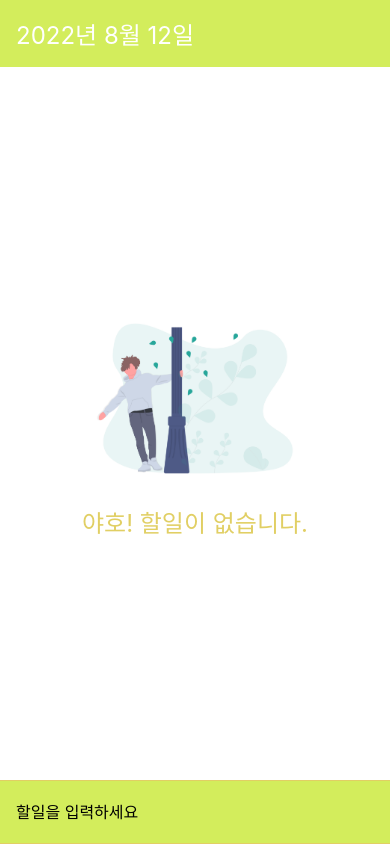
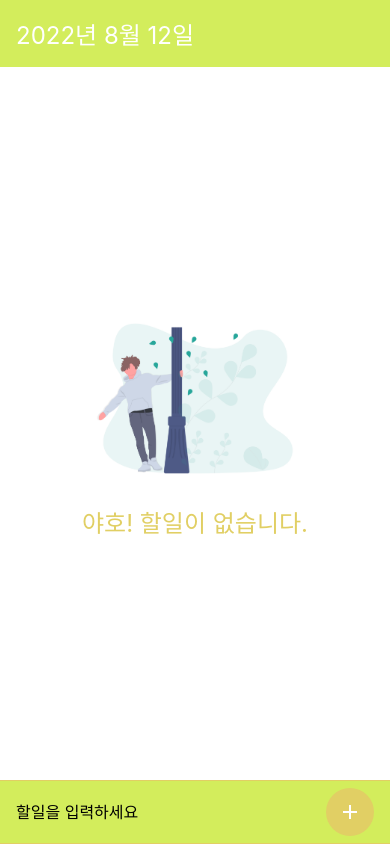
Before and after one commit to star-moon-cloud-k/React-Native_LAB, a React Native app in the folder TodoApp/: screen / in a window 390 px wide. Built offline with nearby package versions, Linux system fonts and the light colour scheme.

Commit message:
add button

```diff
--- a/TodoApp/components/AddTodo.js
+++ b/TodoApp/components/AddTodo.js
@@ -1,5 +1,5 @@
-import React, {useState} from 'react';
-import {View, StyleSheet, TextInput} from 'react-native';
+import React, { useState } from 'react';
+import {View, StyleSheet, TextInput, Image, TouchableOpacity} from 'react-native';
 
 function AddTodo() {
   const [text, setText] = useState('');
@@ -11,8 +11,13 @@ function AddTodo() {
         placeholder="할일을 입력하세요"
         style={styles.input}
         value={text}
-        onChange={setText}
+        onChangeText={setText}
       />
+      <TouchableOpacity activeOpacity={0.6}>
+        <View style={styles.buttonStyle}>
+          <Image source={require('../assets/icons/add_white/add_white.png')} />
+        </View>
+      </TouchableOpacity>
     </View>
   );
 }
@@ -25,11 +30,21 @@ const styles = StyleSheet.create({
     borderTopWidth: 1,
     borderBottomWidth: 1,
     backgroundColor: '#D3ED5C',
-    justifyContent: 'center',
+    alignItems: 'center',
+    flexDirection: 'row',
   },
   input: {
+    flex: 1,
     fontSize: 16,
     paddingVertical: 8,
+  },
+  buttonStyle: {
+    alignItems: 'center',
+    justifyContent: 'center',
+    width: 48,
+    height: 48,
+    backgroundColor: '#E1CF64',
+    borderRadius: 24,
   },
 });
 
```
